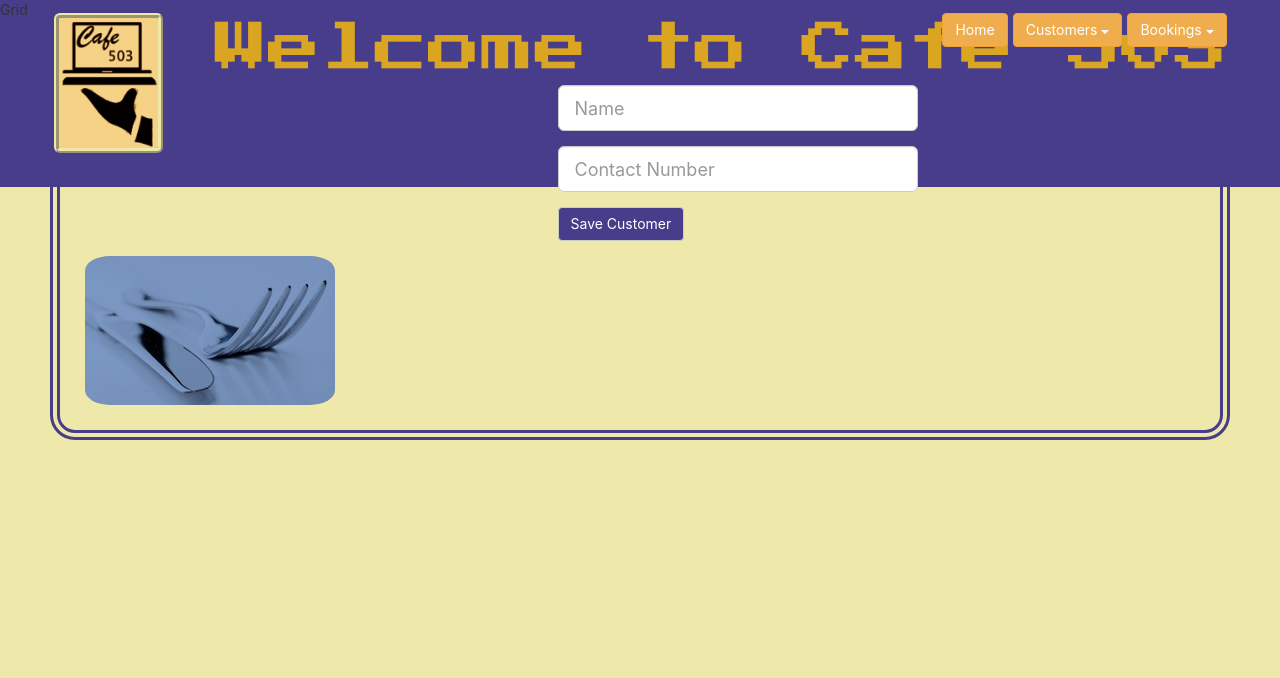
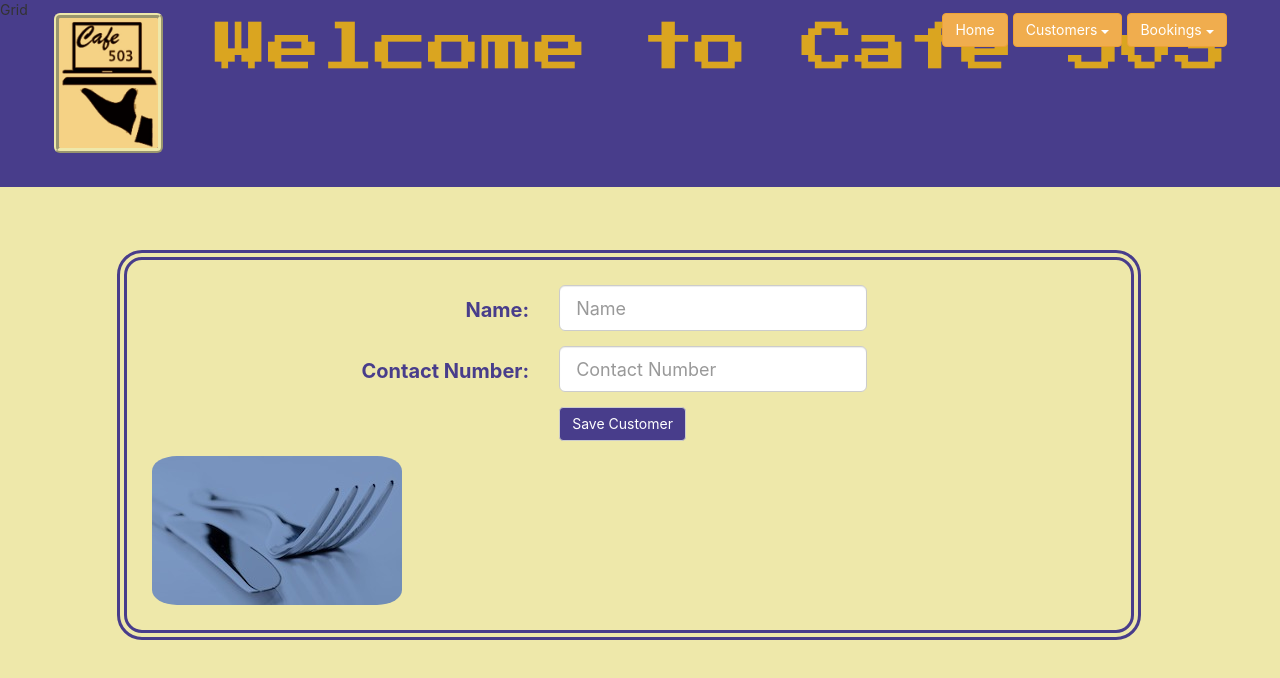
Before and after one commit to ShanzyHolm/Restaurant_Java_Project_FrontEnd, a React (Create React App) app in the folder restaurant_front/: page /customers/new in a window 1280 px wide. Shown: the top 678 px of the page. Built offline with nearby package versions, Linux system fonts and the light colour scheme.

Commit message:
update customer form styling, position and size

```diff
--- a/restaurant_front/src/containers/customers/CustomerFormContainer.js
+++ b/restaurant_front/src/containers/customers/CustomerFormContainer.js
@@ -25,7 +25,7 @@ class CustomerFormContainer extends Component {
     return(
       <div className="customerFormContainer">
         <div className="row">
-          <Form horizontal onSubmit={this.handleSubmit}>
+          <Form horizontal className="customerForm" onSubmit={this.handleSubmit}>
 
             <FormGroup bsSize="large" controlId="customerForm">
               <Col className="font" componentClass={ControlLabel} smOffset={1} sm={4}> {' '}
--- a/restaurant_front/src/index.css
+++ b/restaurant_front/src/index.css
@@ -138,6 +138,21 @@ ul.customer-component-list {
 
 /* CUSTOMER FORM */
 
+div.customerFormContainer {
+  position: relative;
+  left: 50pt;
+  top: 150pt;
+  right: 100pt;
+  width: 80%;
+  margin: 50px;
+  padding: 25px;
+  border: 10px darkslateblue;
+  border-style: double;
+  border-radius: 25px ;
+}
+
+
+
 img.cutlery {
   border-radius: 10%;
 }
@@ -147,7 +162,18 @@ li {
   padding-left: 4pt;
 }
 
+button.submit {
+  background-color: darkslateblue;
+  color: white;
+}
 
+button.submit:hover {
+  background-color: slateblue;
+  border: 1px solid darkslateblue;
+  color: white;
+}
+
+/* BOOKINGS CSS */
 
 li.customer-component-item {
   display: inline;
@@ -162,25 +188,9 @@ div.customer-component {
   border-style: outset;
 }
 
-div.customerFormContainer {
-  /* margin-top: 70px; */
-  margin: 50px;
-  padding: 25px;
-  border: 10px darkslateblue;
-  border-style: double;
-  border-radius: 25px ;
-}
 
-button.submit {
-  background-color: darkslateblue;
-  color: white;
-}
 
-button.submit:hover {
-  background-color: slateblue;
-  border: 1px solid darkslateblue;
-  color: white;
-}
+
 
 
 
```
